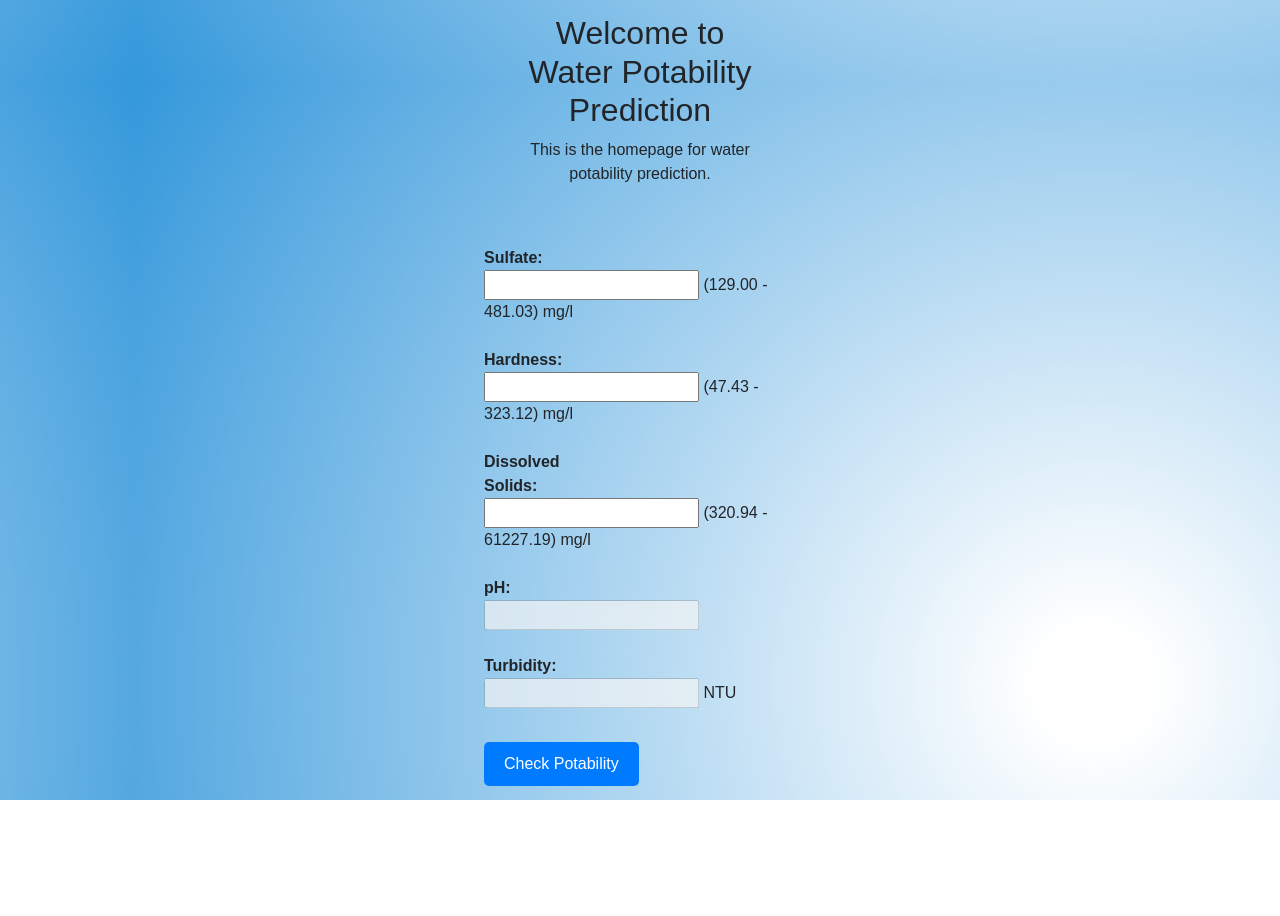
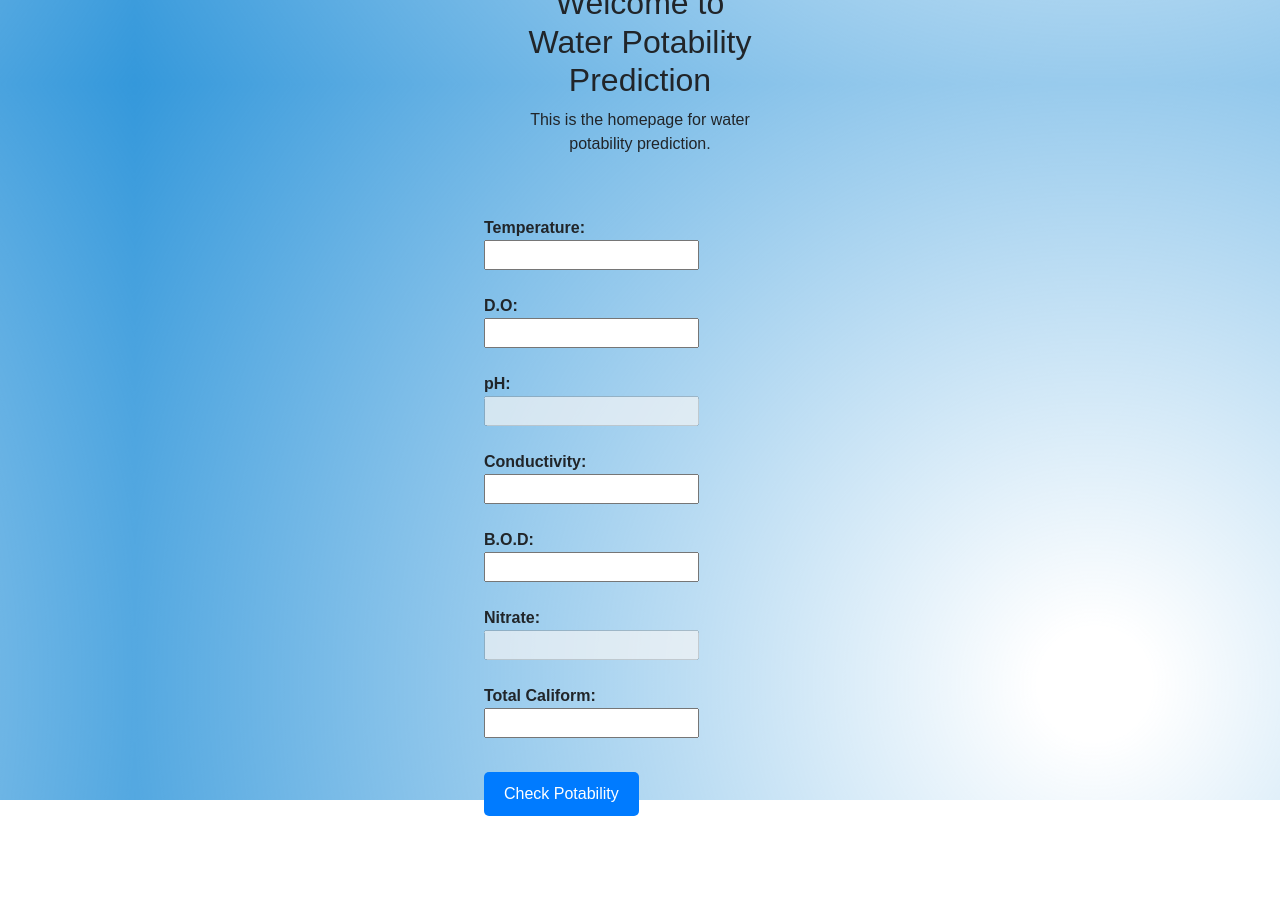
Before and after one commit to usmanadaudu/water_potability_prediction_web_app, a Django app: page / in a window 1280 px wide. Before the commit the page ends 800 px from the top, so only its background shows below. Run offline with Django 4.2, Linux system fonts and the light colour scheme; some libraries are stand-ins or nearby versions.

Commit message:
updating form for new set of inputs

```diff
--- a/templates/home.html
+++ b/templates/home.html
@@ -25,20 +25,26 @@
 
             {% csrf_token %}
             <div>
-                <label for="sulfate">Sulfate:</label>
-                <input type="float" step="any" required name="sulfate" id="sulfate"> (129.00 - 481.03) mg/l<br><br>
+                <label for="tempr">Temperature:</label>
+                <input type="float" step="any" required name="tempr" id="tempr"><br><br>
 
-                <label for="hardness">Hardness:</label>
-                <input type="float" step="any" required name="hardness" id="hardness"> (47.43 - 323.12) mg/l<br><br>
-
-                <label for="solids">Dissolved Solids:</label>
-                <input type="float" step="any" required name="solids" id="solids"> (320.94 - 61227.19) mg/l<br><br>
+                <label for="do">D.O:</label>
+                <input type="float" step="any" required name="do" id="do"><br><br>
 
                 <label for="pH">pH:</label>
                 <input type="float" step="any" disabled name="pH" id="pH"><br><br>
 
-                <label for="turb">Turbidity:</label>
-                <input type="float" step="any" disabled name="turb" id="turb"> NTU<br><br>
+                <label for="cond">Conductivity:</label>
+                <input type="float" step="any" required name="cond" id="cond"><br><br>
+
+                <label for="bod">B.O.D:</label>
+                <input type="float" step="any" required name="bod" id="bod"><br><br>
+
+                <label for="nitr">Nitrate:</label>
+                <input type="float" step="any" disabled name="nitr" id="nitr"><br><br>
+
+                <label for="tclf">Total Caliform:</label>
+                <input type="float" step="any" required name="tclf" id="tclf"><br><br>
 
                 <input type="submit" value="Check Potability">
             </div>
```
